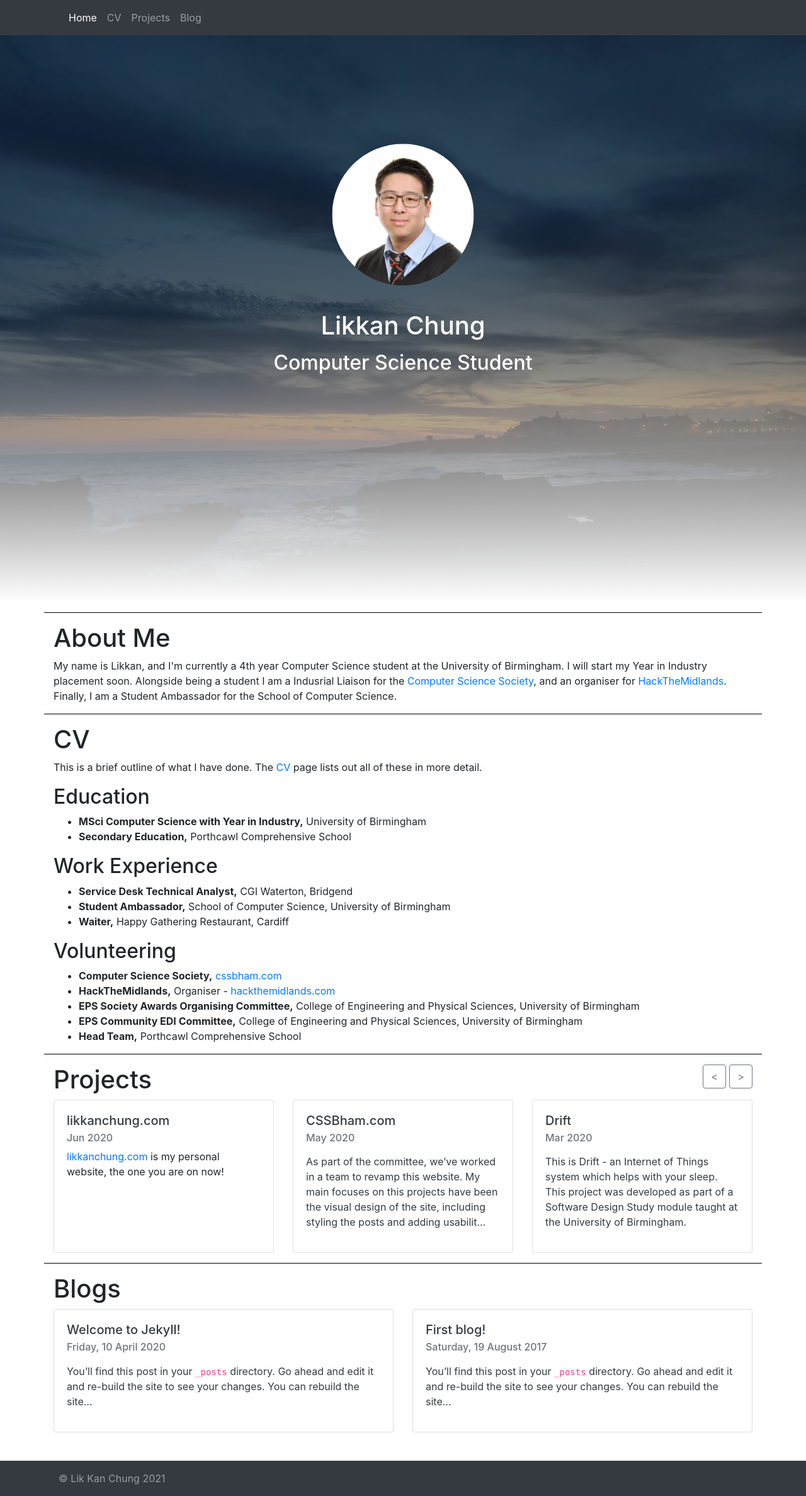
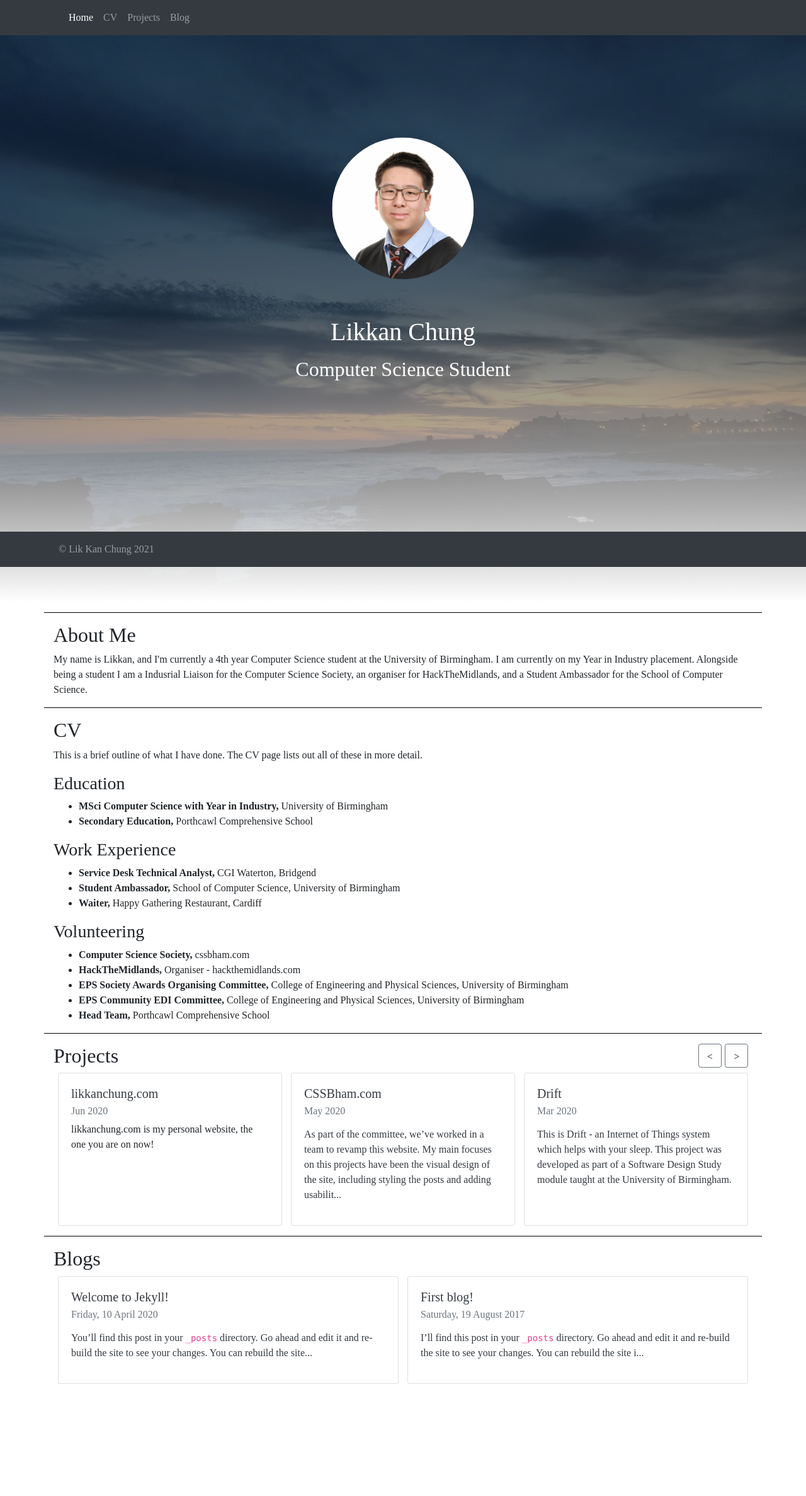
Before and after one commit to LikkanChung/personalwebsite, a Jekyll site: the page built from index.html, in a window 1280 px wide. Shown: the whole page at 63% size. Built offline with Jekyll 4.4.1, drawn with Linux system fonts in a browser that asks for light colours; after the commit the page ends 2197 px from its top, so only the background shows below that.

Commit message:
Upated style

```diff
--- /dev/null
+++ b/CNAME
@@ -0,0 +1 @@
+likkanchung.com
--- a/_config.yml
+++ b/_config.yml
@@ -29,10 +29,9 @@ twitter_username: LikkanChung
 github_username:  LikkanChung
 about: |
   My name is Likkan, and I'm currently a 4th year Computer Science student at the University of Birmingham.
-  I will start my Year in Industry placement soon.
+  I am currently on my Year in Industry placement.
   Alongside being a student I am a Indusrial Liaison for the <a href="https://cssbham.com">Computer Science Society</a>,
-  and an organiser for <a href="https://hackthemidlands.com">HackTheMidlands</a>.
-  Finally, I am a Student Ambassador for the School of Computer Science.
+  an organiser for <a href="https://hackthemidlands.com">HackTheMidlands</a>, and a Student Ambassador for the School of Computer Science.
 
 # Build settings
 theme: minima
--- a/_includes/footer.html
+++ b/_includes/footer.html
@@ -1,4 +1,4 @@
-<div class="navbar navbar-expand-lg navbar-dark bg-dark footer-div">
+<div class="navbar navbar-expand-lg navbar-dark bg-dark footer-div fixed-bottom">
   <div class="container">
     <footer>&copy; Lik Kan Chung {{ 'now' | date: "%Y" }}</footer>
   </div>
--- a/_sass/main.scss
+++ b/_sass/main.scss
@@ -1,8 +1,27 @@
 html, body {
   height: 100%;
+
+  @import url('https://fonts.googleapis.com/css2?family=Montserrat:wght@500;700&family=Roboto+Slab&display=swap');
+
+  h1, h2, h3 {
+    font-family: 'Roboto Slab';
+  }
+
+  h4, h5, h6, p, ul, li {
+    font-family: 'Montserrat';
+  }
 }
 
 body {
+
+  a, a:hover {
+    color: inherit;
+    text-decoration: none;
+  }
+
+  .navbar {
+    font-family: 'Roboto Slab';
+  }
 
   .hero {
     background-image: linear-gradient(rgba(0, 0, 0, 0.5), rgba(0, 0, 0, 0.5), white),url("/assets/img/cover.jpg");
@@ -29,7 +48,7 @@ body {
     }
 
     h1 {
-      margin-top: 1em;
+      margin-top: 1.5em;
     }
 
     h2 {
@@ -41,6 +60,19 @@ body {
     margin-top: 1rem;
     border-top: 1px solid black;
     padding-top: 1rem;
+
+    .carousel-buttons {
+      padding-right: 22px;
+    }
+
+    .card-deck {
+      margin: 0;
+    }
+
+    .card{
+      margin-left: 7px;
+      margin-right: 7px;
+    }
 
     .card-link {
       text-decoration: none;
@@ -54,6 +86,7 @@ body {
       width: auto;
 
       .carousel-card-left {
+
       }
 
       .carousel-card-centre {
--- a/collections/_blogs/2017-08-19-first-blog.markdown
+++ b/collections/_blogs/2017-08-19-first-blog.markdown
@@ -3,7 +3,7 @@ layout: post
 title:  "First blog!"
 categories: jekyll update
 ---
-You’ll find this post in your `_posts` directory. Go ahead and edit it and re-build the site to see your changes. You can rebuild the site in many different ways, but the most common way is to run `jekyll serve`, which launches a web server and auto-regenerates your site when a file is updated.
+I'll find this post in your `_posts` directory. Go ahead and edit it and re-build the site to see your changes. You can rebuild the site in many different ways, but the most common way is to run `jekyll serve`, which launches a web server and auto-regenerates your site when a file is updated.
 
 Jekyll requires blog post files to be named according to the following format:
 
--- a/index.html
+++ b/index.html
@@ -15,15 +15,15 @@ title: Likkan Chung
 </div>
 
 <div class="container home-section about">
-  <h1>About Me</h1>
+  <h2>About Me</h2>
   <p>{{site.about}}</p>
 </div>
 
 <div class="container home-section cv">
-  <h1>CV</h1>
+  <h2>CV</h2>
   <p>This is a brief outline of what I have done. The <a href="cv.html">CV</a> page lists out all of these in more detail.</p>
 
-  <h2>Education</h2>
+  <h3>Education</h3>
   {% assign cv = site.data.cv %}
   <ul>
     {% assign items = cv.education %}
@@ -36,7 +36,7 @@ title: Likkan Chung
     {% endfor %}
   </ul>
 
-  <h2>Work Experience</h2>
+  <h3>Work Experience</h3>
   <ul>
     {% assign items = cv.employment %}
     {% for i in (0..4) %}
@@ -48,7 +48,7 @@ title: Likkan Chung
     {% endfor %}
   </ul>
 
-  <h2>Volunteering</h2>
+  <h3>Volunteering</h3>
   <ul>
     {% assign items = cv.volunteering %}
     {% for i in (0..4) %}
@@ -65,9 +65,9 @@ title: Likkan Chung
   <div class="carousel slide" data-ride="carousel" id="projects-carousel">
     <div class="row">
       <div class="col-6">
-        <h1>Projects</h1>
+        <h2>Projects</h2>
       </div>
-      <div class="col-6 text-md-right lead">
+      <div class="col-6 text-md-right lead carousel-buttons">
         {% assign projects = site.projects | sort: "date" | reverse %}
         {% assign projsize = projects | size | minus: 0 | at_most: 9 %}
         {% if projsize > 3 %}
@@ -132,9 +132,9 @@ title: Likkan Chung
   <div class="carousel slide" data-ride="carousel" id="blogs-carousel">
     <div class="row">
       <div class="col-6">
-        <h1>Blogs</h1>
+        <h2>Blogs</h2>
       </div>
-      <div class="col-6 text-md-right lead">
+      <div class="col-6 text-md-right lead carousel-buttons">
         {% assign blogs = site.blogs | sort: "date" | reverse %}
         {% assign blogsize = blogs | size | minus: 0 | at_most: 9 %}
         {% if blogsize > 3 %}
```
Also changed, not shown: 404.html (+6 -6 lines), collections/_projects/sample.md (deleted, +0 -13 lines).
